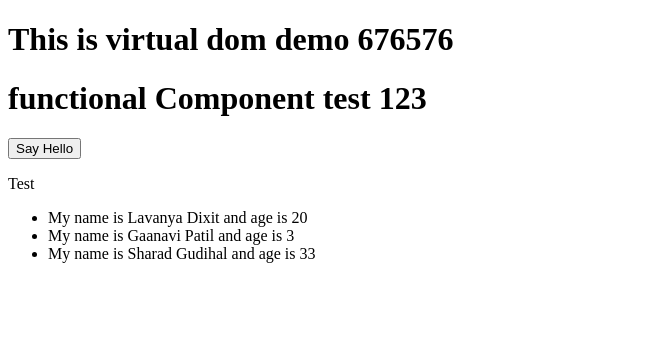
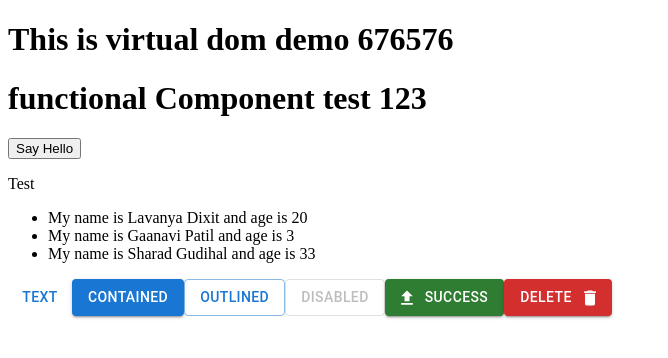
Before and after one commit to Monika-Abhijeet/JR-19-learn-react, a React (Create React App) app: page / in a window 1280 px wide. Shown: the top 358 px of the page, without its empty margins (0-668 px from the left). Built offline with nearby package versions, Linux system fonts and the light colour scheme.

Commit message:
Material-ui-basics

```diff
--- a/package.json
+++ b/package.json
@@ -3,6 +3,11 @@
   "version": "0.1.0",
   "private": true,
   "dependencies": {
+    "@emotion/react": "^11.9.0",
+    "@emotion/styled": "^11.8.1",
+    "@material-ui/icons": "^4.11.3",
+    "@mui/icons-material": "^5.6.2",
+    "@mui/material": "^5.6.3",
     "@testing-library/jest-dom": "^5.16.4",
     "@testing-library/react": "^13.1.1",
     "@testing-library/user-event": "^13.5.0",
--- a/src/App.js
+++ b/src/App.js
@@ -2,6 +2,7 @@ import Hello from "./components/hello";
 import HeaderComponent from "./components/header";
 import ClassDemo from "./components/class-demo";
 import FunctionDemo from "./components/function-demo";
+import MaterialUI from "./components/material-ui";
 
 function App() {
   let onGreet = () => {
@@ -10,6 +11,7 @@ function App() {
   return (
     <div id="demo" className="demo-class">
       <FunctionDemo title="functional Component" greet={onGreet}></FunctionDemo>
+      <MaterialUI></MaterialUI>
       {/* <ClassDemo
         email="abc@gmail.com"
         title="title from the parent"
--- /dev/null
+++ b/src/components/material-ui.js
@@ -0,0 +1,34 @@
+import { Button, ButtonGroup, Stack } from "@mui/material";
+import { Delete, Save, Upload } from "@mui/icons-material";
+
+function MaterialUI() {
+  let alertMsg = () => {
+    alert("MAterial UI");
+  };
+  return (
+    <div>
+      <Stack direction="row">
+        <Button variant="text">Text</Button>
+        <Button
+          variant="contained"
+          onClick={() => {
+            alertMsg();
+          }}
+        >
+          Contained
+        </Button>
+        <Button variant="outlined">Outlined</Button>
+        <Button variant="outlined" disabled>
+          Disabled
+        </Button>
+        <Button variant="contained" color="success" startIcon={<Upload />}>
+          Success
+        </Button>
+        <Button variant="contained" color="error" endIcon={<Delete />}>
+          Delete
+        </Button>
+      </Stack>
+    </div>
+  );
+}
+export default MaterialUI;
```
Also changed, not shown: 1 other file (tests, documents, lock files or other folders).
